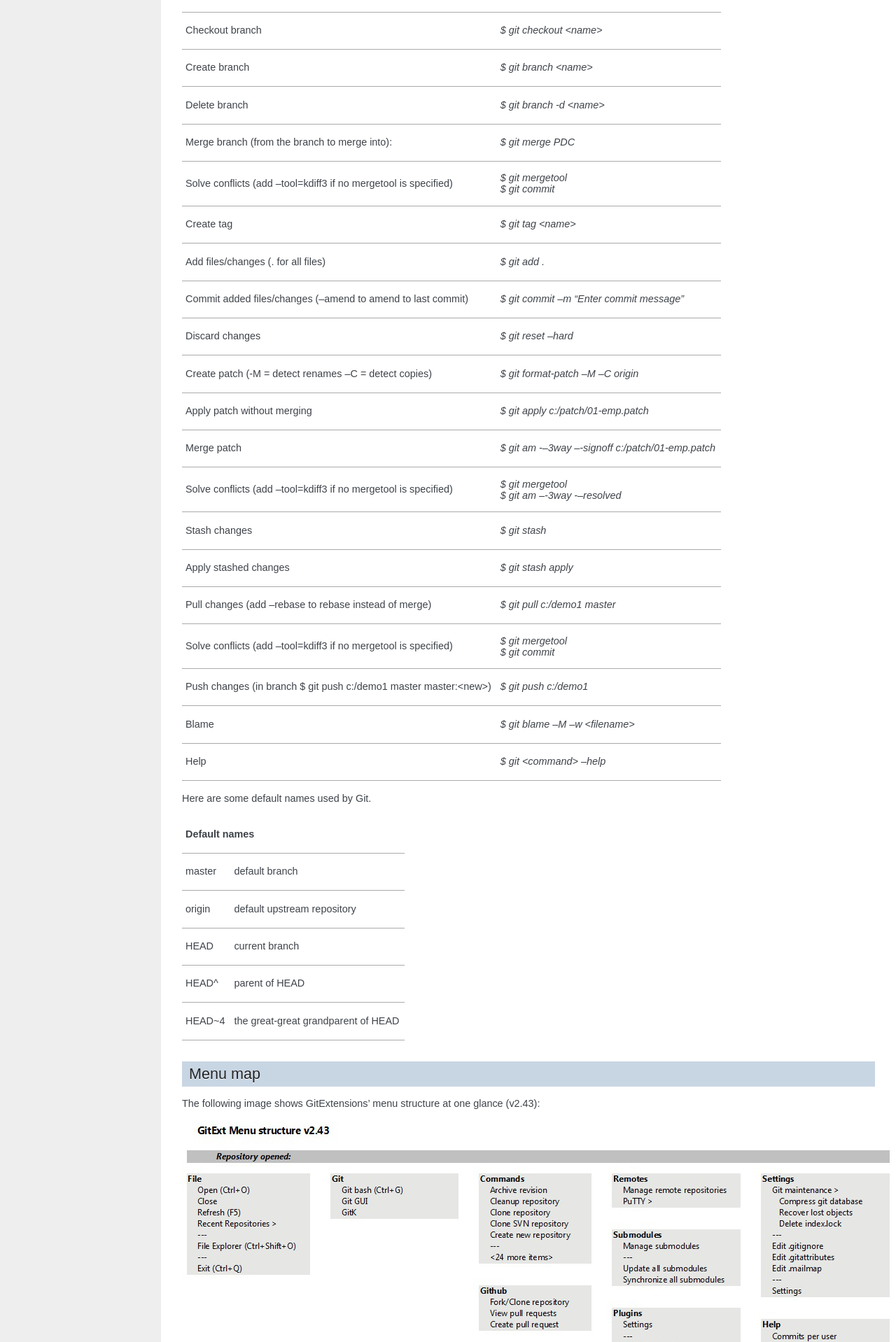
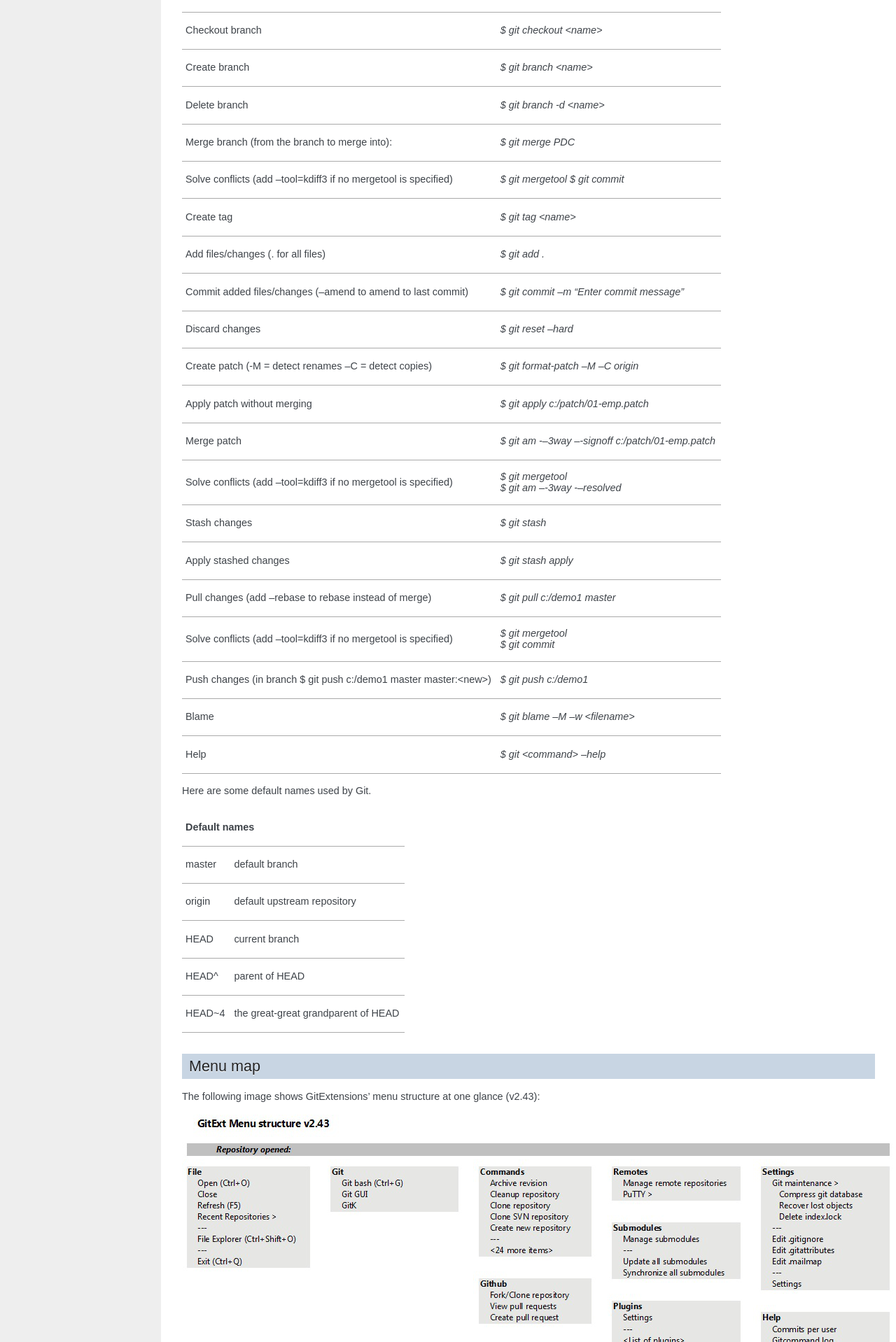
Before and after one commit to martinqt/GitExtensionsDoc, a Sphinx documentation site: the page built from source/z_appendix.rst, in a window 1280 px wide. Shown: the part 367-2285 px from the top of the page at 70% size. Built offline with Sphinx 7.4.7, drawn with Linux system fonts in a browser that asks for light colours.

Commit message:
Fix Issue #8 - Empty pages in generated PDF

```diff
--- a/source/conf.py
+++ b/source/conf.py
@@ -168,8 +168,11 @@
 
 
 # -- Options for LaTeX output --------------------------------------------------
-
 latex_elements = {
+  'classoptions': ',oneside',
+  'babel': '\\usepackage[english]{babel}'
+}
+#latex_elements = {
 # The paper size ('letterpaper' or 'a4paper').
 #'papersize': 'letterpaper',
 
@@ -178,7 +181,7 @@
 
 # Additional stuff for the LaTeX preamble.
 #'preamble': '',
-}
+#}
 
 # Grouping the document tree into LaTeX files. List of tuples
 # (source start file, target name, title, author, documentclass [howto/manual]).
--- a/source/z_appendix.rst
+++ b/source/z_appendix.rst
@@ -21,8 +21,8 @@
 +-----------------------------------------------------------------+---------------------------------------------------------+
 |Merge branch (from the branch to merge into):                    | `$ git merge PDC`                                       |
 +-----------------------------------------------------------------+---------------------------------------------------------+
-|Solve conflicts (add --tool=kdiff3 if no mergetool is specified) | | `$ git mergetool`                                     |
-|                                                                 | | `$ git commit`                                        |
+|Solve conflicts (add --tool=kdiff3 if no mergetool is specified) | `$ git mergetool`                                       |
+|                                                                 | `$ git commit`                                          |
 +-----------------------------------------------------------------+---------------------------------------------------------+
 |Create tag                                                       | `$ git tag <name>`                                      |
 +-----------------------------------------------------------------+---------------------------------------------------------+
```
